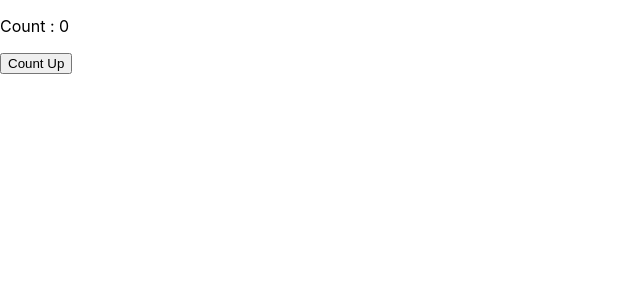
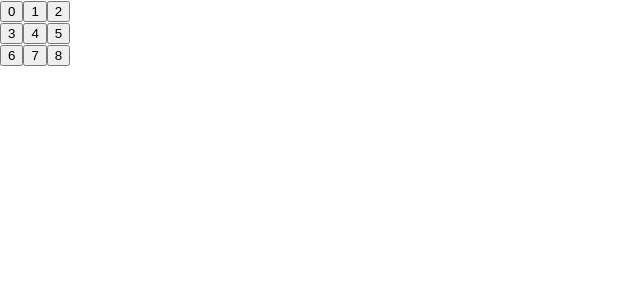
Before and after one commit to Basio0916/react-example, a React (Create React App) app: page / in a window 1280 px wide. Shown: the top 300 px of the page, without its empty margins (0-640 px from the left). Built offline with nearby package versions, Linux system fonts and the light colour scheme.

Commit message:
Implement Board base

```diff
--- a/src/App.js
+++ b/src/App.js
@@ -1,15 +1,44 @@
 import React, {useState} from 'react';
 
-function Counter() {
-  const [count, setCount] = useState(0);  // 初期値0でcountを初期化 & state更新用関数setCountを定義
+function Square(props) {
   return (
-    <React.Fragment>
-      <p>Count : {count}</p>
-      <button onClick={()=>{setCount(count + 1)}}>
-        Count Up
-      </button>
-    </React.Fragment>
+    <button className="square" onClick={()=>{props.onClick(props.value)}}>
+      {props.value}
+    </button>
   );
 }
 
-export default Counter;
+function Board(props){
+
+  const handleClick = (value) =>{
+    alert(value);
+  };
+
+  const renderSquare = (value) =>{
+    return(
+      <Square value={value} onClick={(value)=>handleClick(value)}/>
+    );
+  };
+
+  return(
+    <div>
+      <div>
+        {renderSquare(0)}
+        {renderSquare(1)}
+        {renderSquare(2)}
+      </div>
+      <div>
+        {renderSquare(3)}
+        {renderSquare(4)}
+        {renderSquare(5)}
+      </div>
+      <div>
+        {renderSquare(6)}
+        {renderSquare(7)}
+        {renderSquare(8)}
+      </div>
+    </div>
+  )
+}
+
+export default Board;
```
